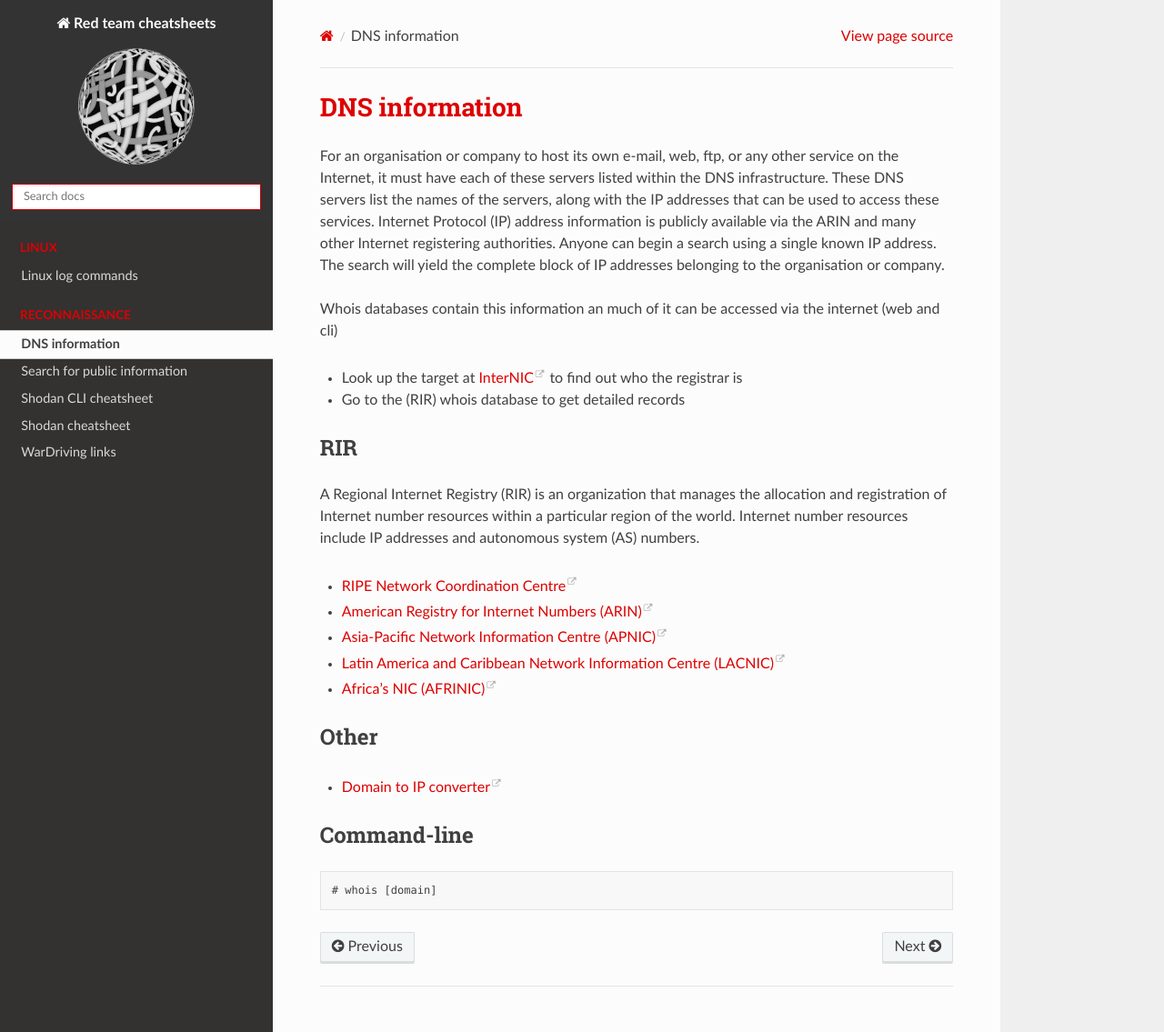
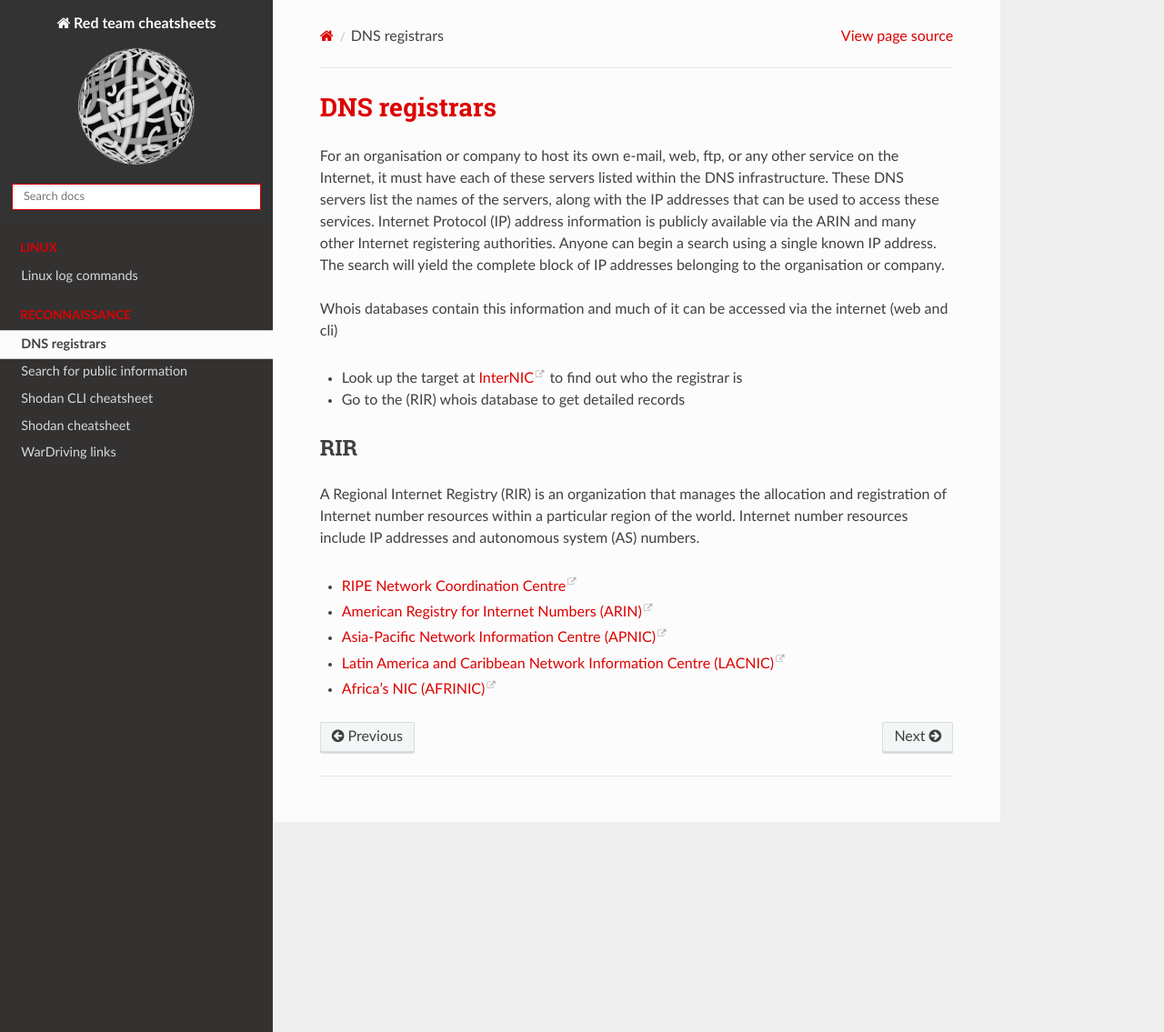
Before and after one commit to tymyrddin/cheatsheets, a Sphinx documentation site: the page built from source/docs/reconnaissance/DNS-registrars.md, in a window 1280 px wide and 1135 px high. Shown: the whole window at 91% size. Built offline with Sphinx 7.4.7 and the Read the Docs theme 2.0.0, drawn with Linux system fonts in a browser that asks for light colours.

Commit message:
Initial commit

```diff
--- a/source/docs/reconnaissance/DNS-information.md
+++ b/source/docs/reconnaissance/DNS-registrars.md
@@ -1,8 +1,8 @@
-# DNS information
+# DNS registrars
 
 For an organisation or company to host its own e-mail, web, ftp, or any other service on the Internet, it must have each of these servers listed within the DNS infrastructure. These DNS servers list the names of the servers, along with the IP addresses that can be used to access these services. Internet Protocol (IP) address information is publicly available via the ARIN and many other Internet registering authorities. Anyone can begin a search using a single known IP address. The search will yield the complete block of IP addresses belonging to the organisation or company.
 
-Whois databases contain this information an much of it can be accessed via the internet (web and cli)
+Whois databases contain this information and much of it can be accessed via the internet (web and cli)
 
 * Look up the target at [InterNIC](https://www.internic.net/whois.html) to find out who the registrar is
 * Go to the (RIR) whois database to get detailed records
@@ -15,11 +15,3 @@ A Regional Internet Registry (RIR) is an organization that manages the allocatio
 * [Asia-Pacific Network Information Centre (APNIC)](http://www.apnic.net)
 * [Latin America and Caribbean Network Information Centre (LACNIC)](http://lacnic.net)
 * [Africa’s NIC (AFRINIC)](http://www.afrinic.net)
-
-### Other
-
-* [Domain to IP converter](http://domaintoipconverter.com/)
-
-### Command-line
-
-    # whois [domain]
```
